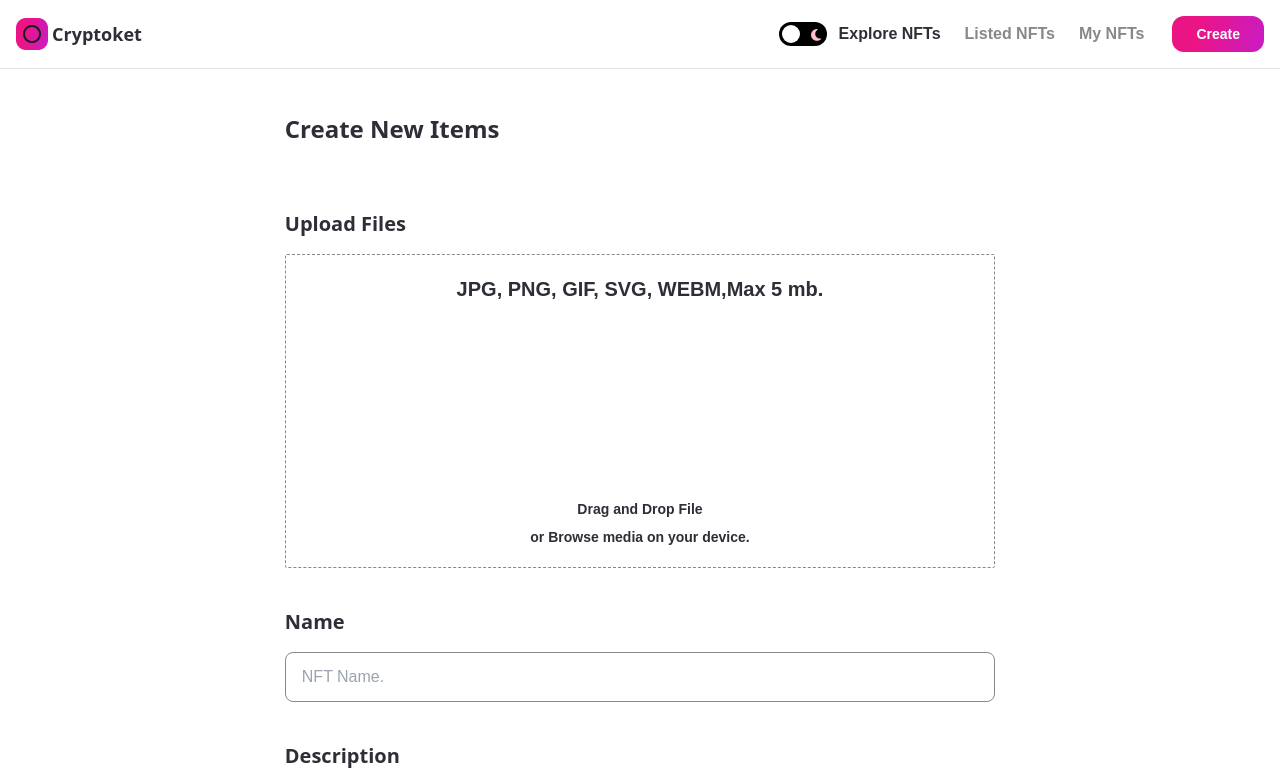
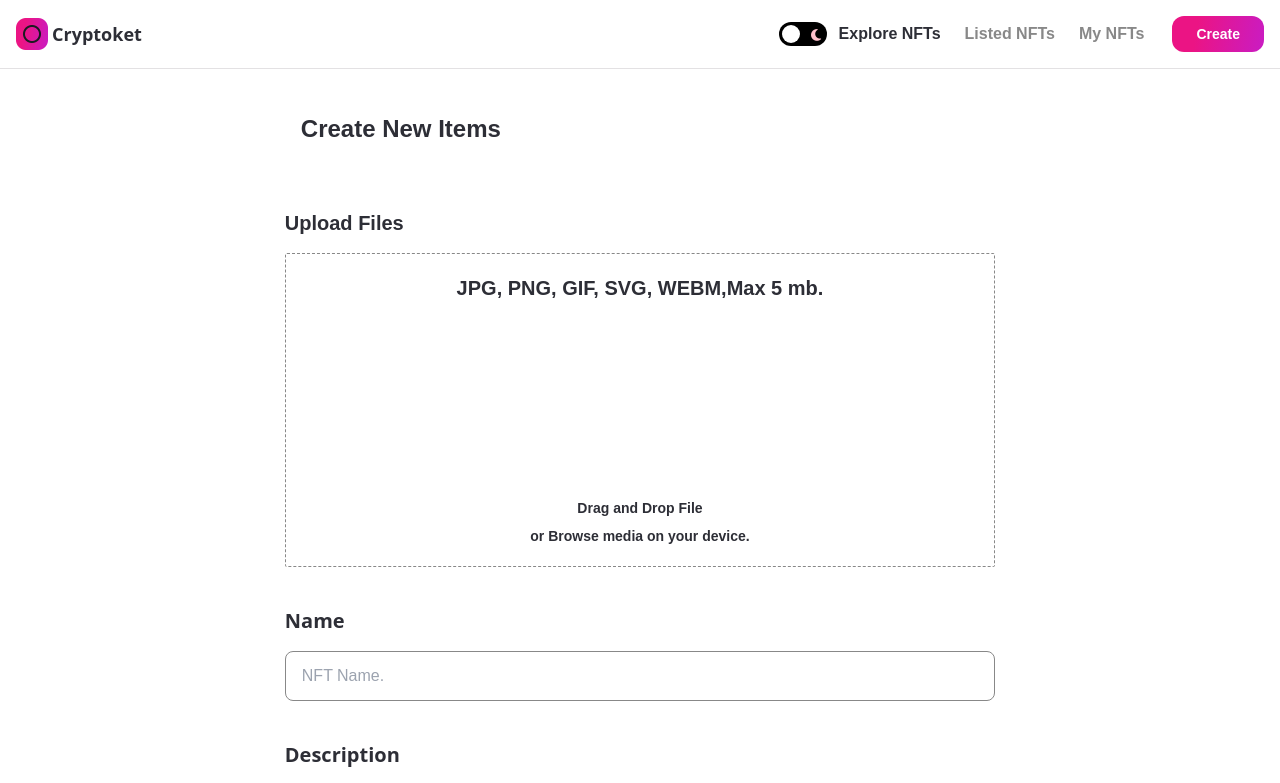
Before and after one commit to aksh-ay06/nft-marketplace, a Next.js app: page /create-nft in a window 1280 px wide. Shown: the top 783 px of the page. Built offline with nearby package versions, Linux system fonts and the light colour scheme.

Commit message:
changed some styles in the create-nft.js

```diff
--- a/pages/create-nft.js
+++ b/pages/create-nft.js
@@ -32,10 +32,10 @@ const Createnft = () => {
 
   return (
     <div className="flex justify-center sm:px-4 p-12">
-      <div className="w-3/5 md-w-full">
-        <h1 className="flex-1 before:font-poppins dark:text-white text-nft-black-1 text-2xl minlg:text-4xl font-semibold sm:mb-4">Create New Items</h1>
+      <div className="w-3/5 md:w-full">
+        <h1 className="font-poppins dark:text-white text-nft-black-1 text-2xl minlg:text-4xl font-semibold ml-4 xs:ml-0">Create New Items</h1>
         <div className="mt-16">
-        <p className="flex-1 before:font-poppins dark:text-white text-nft-black-1 font-semibold text-xl">Upload Files</p>
+        <p className="font-poppins dark:text-white text-nft-black-1 font-semibold text-xl">Upload Files</p>
           <div className="mt-4">
             <div {...getRootProps()} className={fileStyle}>
               <input {...getInputProps()} />
```
